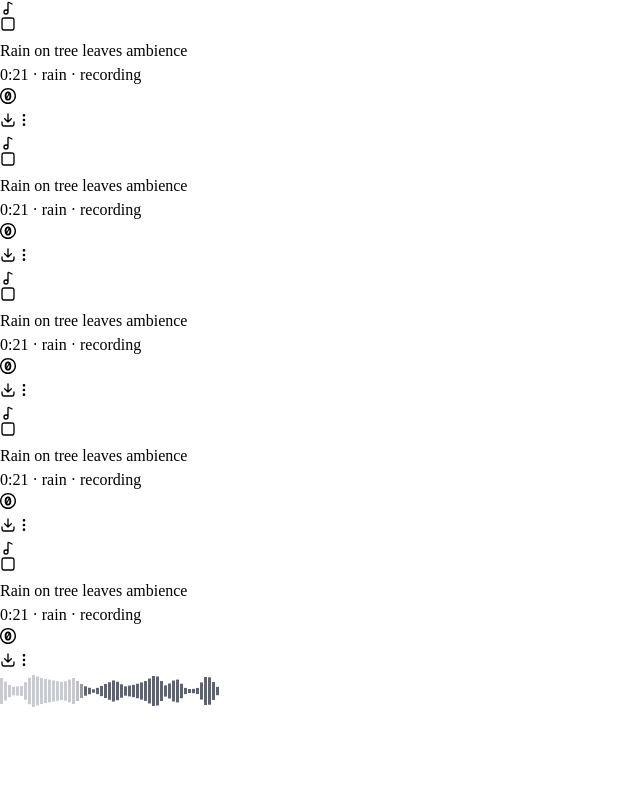
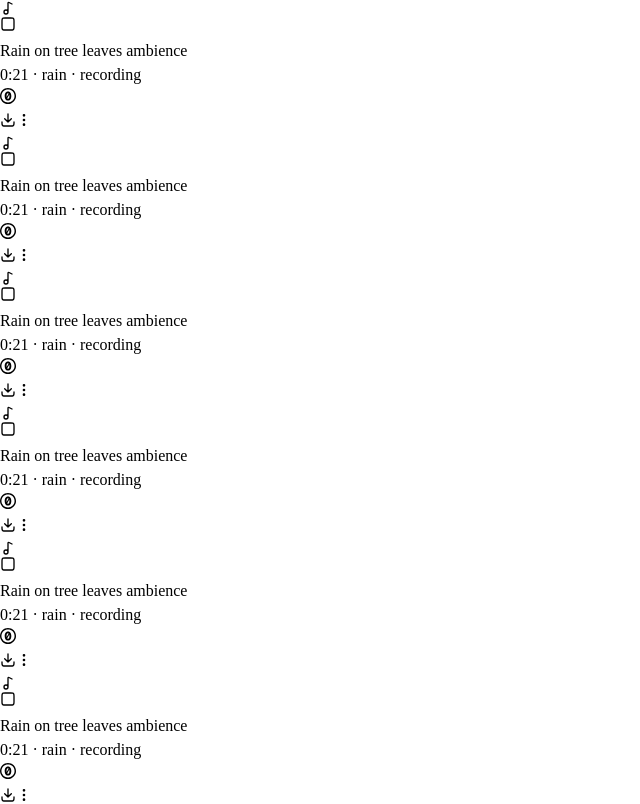
Before and after one commit to MarcosJSP/molinos-app, a React (Vite) app in the folder src/renderer/: page / in a window 1280 px wide. Shown: the top 804 px of the page, without its empty margins (0-640 px from the left). Built offline with nearby package versions, Linux system fonts and the light colour scheme.

Commit message:
feat: added scroll component

```diff
--- a/package.json
+++ b/package.json
@@ -52,6 +52,7 @@
     "prettier-plugin-tailwindcss": "^0.6.11",
     "react": "19.0.0",
     "react-dom": "19.0.0",
+    "tailwind-scrollbar": "4.0.2",
     "tw-animate-css": "1.2.5",
     "typescript": "5.7.3",
     "vite": "6.2.3"
--- a/src/renderer/src/App.tsx
+++ b/src/renderer/src/App.tsx
@@ -2,6 +2,7 @@ import { JSX } from 'react'
 import PlayerAmpVisualizer from '@/components/audioPlayerAudioVisualizer/AudioPlayerAudioVisualizer'
 import { useAudioPlayerStore } from '@/stores/useAudioPlayerStore'
 import TrackItem from '@/components/trackItem/TrackItem'
+import Scroll from '@/components/scroll/Scroll'
 
 const rand = (length): number => Math.floor(Math.random() * length)
 
@@ -31,17 +32,16 @@ useAudioPlayerStore.setState({
 
 function App(): JSX.Element {
   return (
-    <div className="h-screen w-screen overflow-hidden bg-white">
-      <div className="flex flex-col items-center gap-0.5 px-3.5">
-        <TrackItem />
-        <TrackItem />
-        <TrackItem />
-        <TrackItem />
-        <TrackItem />
-
-        <div className="flex h-16 w-full items-center justify-center bg-[#303236]">
-          <PlayerAmpVisualizer />
+    <div className="flex h-screen w-screen max-w-full flex-col overflow-hidden bg-white">
+      <Scroll className="h-full">
+        <div className="flex w-full scroll-p-0 flex-col items-center gap-0.5 px-3.5">
+          {Array.from({ length: 50 }).map((_, i) => (
+            <TrackItem key={i} />
+          ))}
         </div>
+      </Scroll>
+      <div className="flex h-16 w-full shrink-0 items-center justify-center bg-[#303236]">
+        <PlayerAmpVisualizer />
       </div>
     </div>
   )
--- a/src/renderer/src/assets/styles.css
+++ b/src/renderer/src/assets/styles.css
@@ -1,5 +1,6 @@
 @import 'tailwindcss';
 @import 'tw-animate-css';
+@plugin 'tailwind-scrollbar';
 
 @font-face {
   font-family: Sora;
--- /dev/null
+++ b/src/renderer/src/components/scroll/Scroll.tsx
@@ -0,0 +1,16 @@
+import { cn } from '@/utils/helpers'
+import { ComponentProps, FC } from 'react'
+
+const Scroll: FC<ComponentProps<'div'>> = ({ className, ...props }) => {
+  return (
+    <div
+      className={cn(
+        'scrollbar scrollbar-thumb-app-gray-800 scrollbar-track-transparent overflow-auto',
+        className
+      )}
+      {...props}
+    />
+  )
+}
+
+export default Scroll
--- a/src/renderer/src/components/trackItem/TrackItem.tsx
+++ b/src/renderer/src/components/trackItem/TrackItem.tsx
@@ -69,7 +69,7 @@ const TrackItem: FC = () => {
   return (
     <div
       className={cn(
-        'group/track hover:bg-app-primary-950 relative flex h-[3.8rem] w-[calc(100%+1rem)] items-center overflow-hidden rounded-xl px-2 transition-colors duration-200',
+        'group/track hover:bg-app-primary-950 relative flex h-[3.8rem] w-[calc(100%+1rem)] shrink-0 items-center overflow-hidden rounded-xl px-2 transition-colors duration-200',
         isActive && '!bg-app-primary-900'
       )}
     >
```
Also changed, not shown: 1 other file (tests, documents, lock files or other folders).
